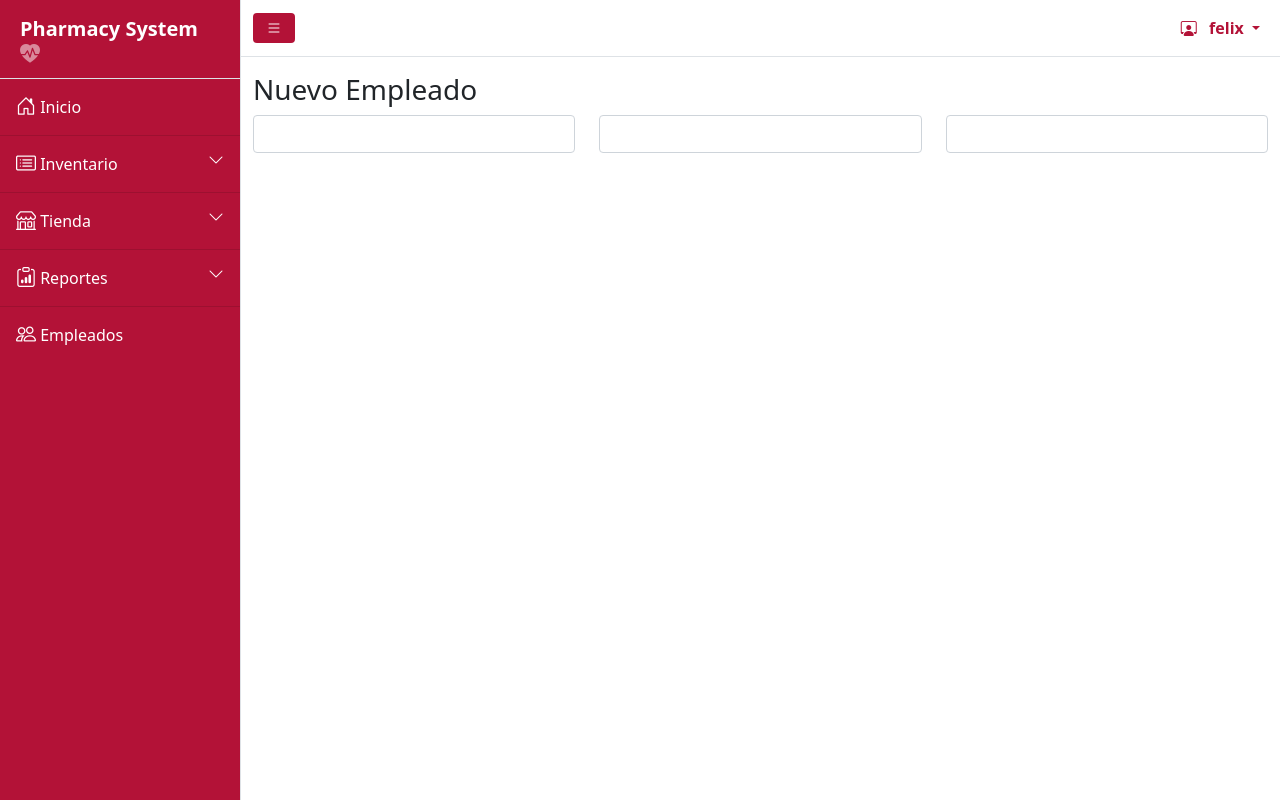
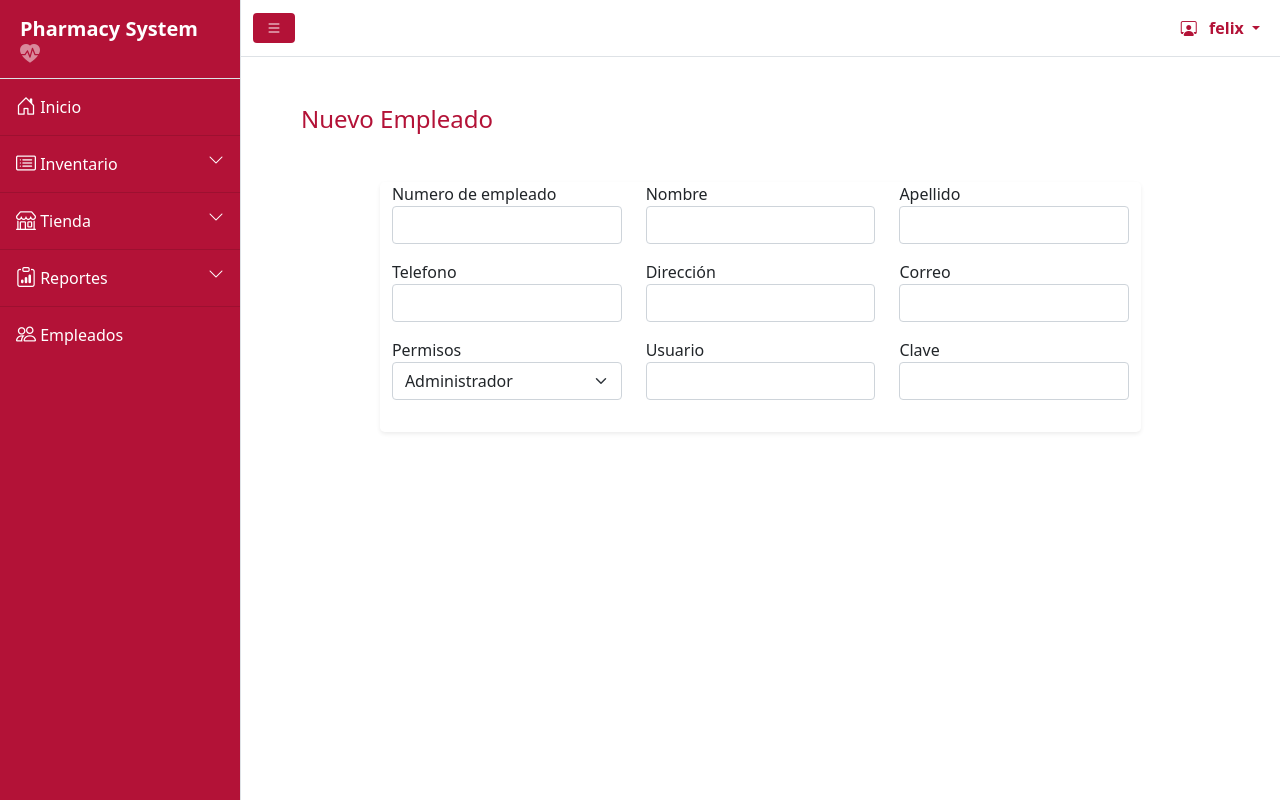
Before and after one commit to FelixAVeras/PharmacySystem_web, a PHP site: page /addEmployee.php in a window 1280 px wide. Run offline with PHP 8.4, Linux system fonts and the light colour scheme; a user stored in the database is signed in; some libraries are stand-ins or nearby versions.

Commit message:
formulario agregar empleado

```diff
--- a/addEmployee.php
+++ b/addEmployee.php
@@ -20,26 +20,99 @@ include ("headerLinks.php");
         <?php include('sidenav.php') ?>
         <div id="page-content-wrapper">
             <?php include ("navbar.php"); ?>
+
             <div class="container-fluid">
 
-                <h3 class=" mt-3">Nuevo Empleado</h3>
+            <h4 class=" mt-5 ms-5 nuevoEmpleado">Nuevo Empleado</h4>
+                <div class="container mt-5 d-flex justify-content-center shadow-sm w-75 rounded-3">
+
 
                 <form action="">
                     <div class="row mb-3">
                         <div class="col-12 col-md-4">
                             <div class="form-group">
-                                <label for="" class="control-label"></label>
+                                <label for="" class="control-label">
+                                Numero de empleado
+                                </label>
                                 <input type="text" class="form-control">
                             </div>
                         </div>
                         <div class="col-12 col-md-4">
-                            <div class="form-group"><label for="" class="control-label"></label><input type="text" class="form-control"></div>
+                            <div class="form-group">
+                                <label for="" class="control-label">
+                                Nombre
+                                </label>
+                                <input type="text" class="form-control">
+                            </div>
                         </div>
                         <div class="col-12 col-md-4">
-                            <div class="form-group"><label for="" class="control-label"></label><input type="text" class="form-control"></div>
+                            <div class="form-group">
+                                <label for="" class="control-label">
+                                    Apellido
+                                </label>
+                                <input type="text" class="form-control">
+                            </div>
+                        </div>
+                    </div>
+                    <div class="row mb-3">
+                        <div class="col-12 col-md-4">
+                            <div class="form-group">
+                                <label for="" class="control-label">
+                                Telefono
+                                </label>
+                                <input type="text" class="form-control">
+                            </div>
+                        </div>
+                        <div class="col-12 col-md-4">
+                            <div class="form-group">
+                                <label for="" class="control-label">
+                                Dirección
+                                </label>
+                                <input type="text" class="form-control">
+                            </div>
+                        </div>
+                        <div class="col-12 col-md-4">
+                            <div class="form-group">
+                                <label for="" class="control-label">
+                                    Correo
+                                </label>
+                                <input type="text" class="form-control">
+                            </div>
+                        </div>
+                    </div>
+                    <div class="row mb-3">
+                        <div class="col-12 col-md-4">
+                            <div class="form-group">
+                                <label for="" class="control-label">
+                                Permisos
+                                </label>
+                                <select class="form-select" aria-label="Default select example">
+                                <option selected>Administrador</option>
+                                <option value="1">Cajero</option>
+                                <option value="2">Vendedor</option>
+                                </select>
+                            </div>
+                        </div>
+                        <div class="col-12 col-md-4">
+                            <div class="form-group">
+                                <label for="" class="control-label">
+                                Usuario
+                                </label>
+                                <input type="text" class="form-control">
+                            </div>
+                        </div>
+                        <div class="col-12 col-md-4">
+                            <div class="form-group">
+                                <label for="" class="control-label">
+                                    Clave
+                                </label>
+                                <input type="text" class="form-control">
+                            </div>
                         </div>
                     </div>
                 </form>
+                </div>
+
 
             </div>
 
--- a/assets/css/empleados.css
+++ b/assets/css/empleados.css
@@ -1,3 +1,8 @@
 .btn-agregar{
     background-color: #2c9fa3 !important;
 }
+
+.nuevoEmpleado{
+    color: #b31237;
+
+}
```
